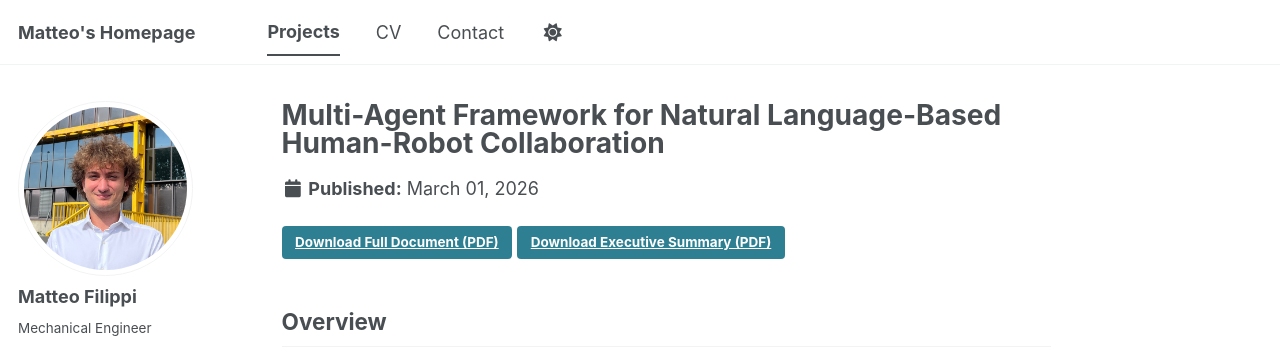
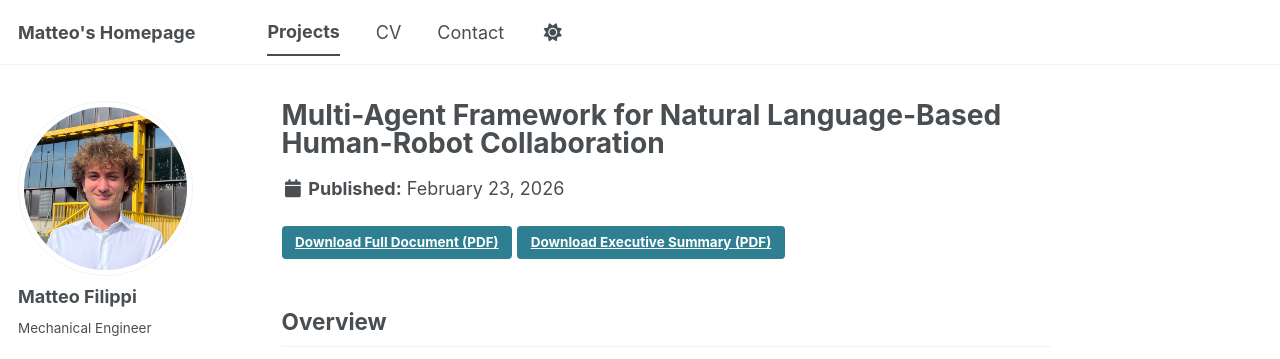
Before and after one commit to MFilippi01/MFilippi01.github.io, a Jekyll site: the page built from _projects/2026-03-robot-multi-agent-framework.md, in a window 1280 px wide and 900 px high. Shown: the top 359 px of the window. Built offline with Jekyll 4.4.1, drawn with Linux system fonts in a browser that asks for light colours; some web fonts are replaced; a script bundle is joined from its source files by our own code; library files that are not in the unit come from our copies.

Commit message:
Update project date to February 23, 2026

```diff
--- a/_projects/2026-03-robot-multi-agent-framework.md
+++ b/_projects/2026-03-robot-multi-agent-framework.md
@@ -2,7 +2,7 @@
 title: "Multi-Agent Framework for Natural Language-Based Human-Robot Collaboration"
 collection: projects
 permalink: /projects/multi-agent-framework/
-date: 2026-03-01
+date: 2026-02-23
 layout: single
 author_profile: true
 toc: true
```
